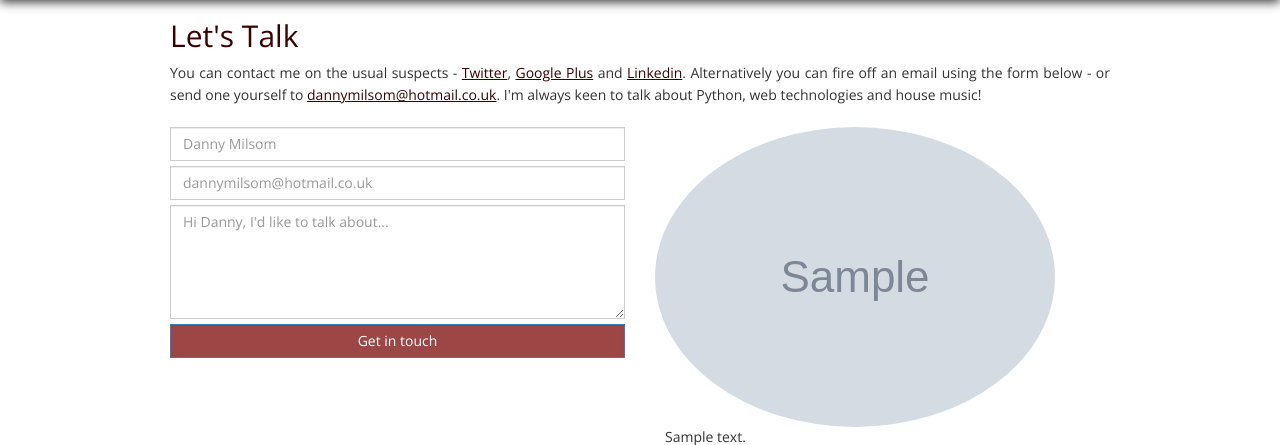
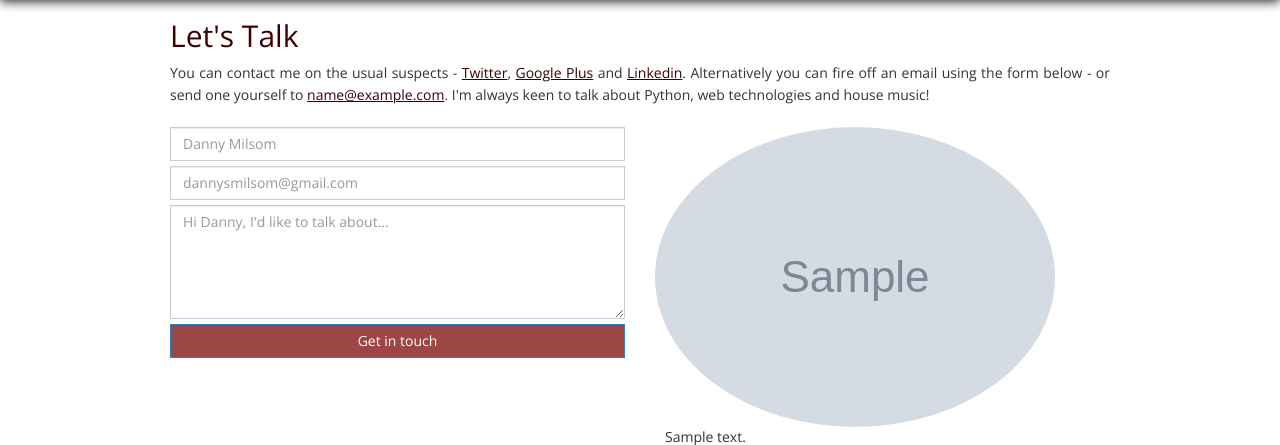
Before and after one commit to dannymilsom/dannymilsom.co.uk, a Django app: template about/templates/contact.html in a window 1280 px wide. Shown: the part 51-496 px from the top of the page. Run offline with Django 3.2, Linux system fonts and the light colour scheme; tables that the repository leaves empty hold one stand-in row (values such as "Sample post"); the template is opened without the code that fills it: values that come from a table or form of the project are taken from there, most other values are stand-ins (such as "Sample title", 1, 10 or a date in 2020); grey boxes marked "Sample" are stand-in pictures; parts of the project's set-up code (start-up, migrations or seed data) failed here and were passed over; some libraries are stand-ins or nearby versions; some web fonts are replaced.

Commit message:
Use my gmail account - not old hotmail.

```diff
--- a/about/forms.py
+++ b/about/forms.py
@@ -1,4 +1,5 @@
 from django import forms
+from django.conf import settings
 
 from crispy_forms.helper import FormHelper
 from crispy_forms.layout import Submit, Layout
@@ -13,7 +14,7 @@ class ContactForm(forms.Form):
     email = forms.EmailField(
         label = 'Email',
         widget = forms.TextInput(
-            attrs = {'placeholder': 'dannymilsom@hotmail.co.uk',
+            attrs = {'placeholder': settings.GMAIL_ADDRESS,
                      'class': 'form-control'})
                  )
     message = forms.CharField(
--- a/about/templates/contact.html
+++ b/about/templates/contact.html
@@ -13,7 +13,7 @@ Danny Milsom | Contact
         <a href="{{ TWITTER_URL }}">Twitter</a>, <a href="">Google Plus</a> and
         <a href="{{ LINKEDIN_URL }}">Linkedin</a>. Alternatively you can
         fire off an email using the form below - or send one yourself to
-        <a href="mailto:dannymilsom@hotmail.co.uk">dannymilsom@hotmail.co.uk</a>.
+        <a href="mailto:{{ gmail_address }}">{{ gmail_address }}</a>.
         I'm always keen to talk about Python, web technologies and house music!</p>
     </div>
     <div class="hidden-xs col-md-6 col-md-push-6">
--- a/dannywebsite/settings.py
+++ b/dannywebsite/settings.py
@@ -114,6 +114,7 @@ INTERNAL_IPS = ('127.0.0.1',)
 
 # Social Media Links
 
+GMAIL_ADDRESS = 'dannysmilsom@gmail.com'
 TWITTER_PROFILE_URL = 'https://twitter.com/DannyMilsom'
 GITHUB_PROFILE_URL = 'https://github.com/dannymilsom'
 LINKEDIN_PROFILE_URL = 'http://uk.linkedin.com/pub/danny-milsom/51/20b/7250'
```
Also changed, not shown: about/views.py (+5 -2 lines).
